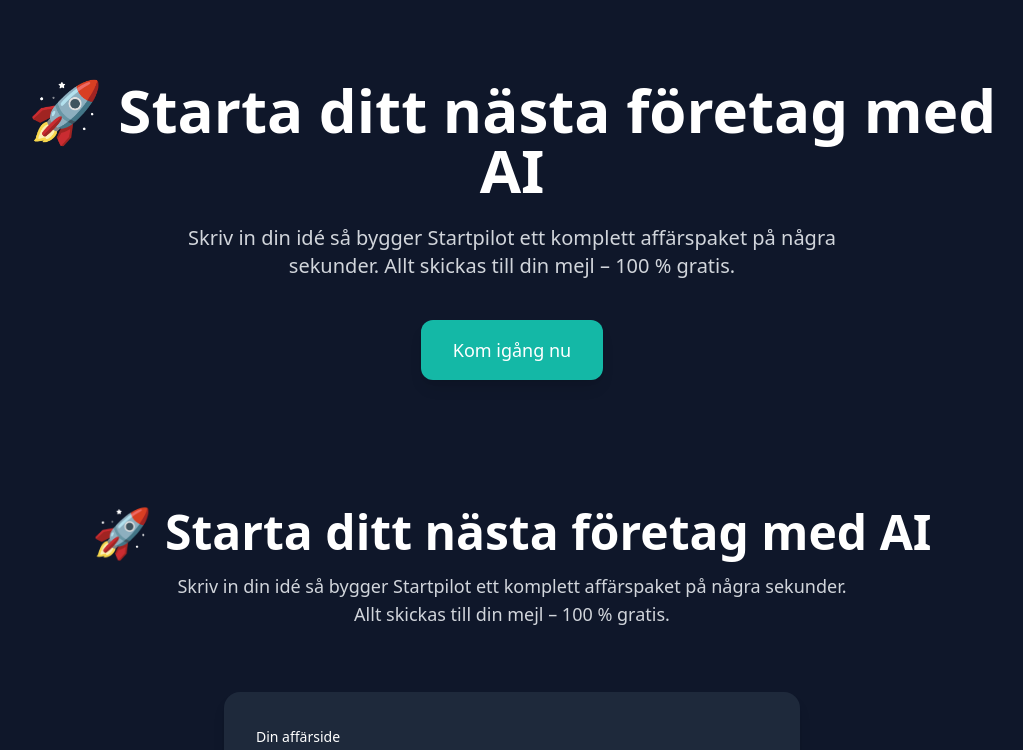
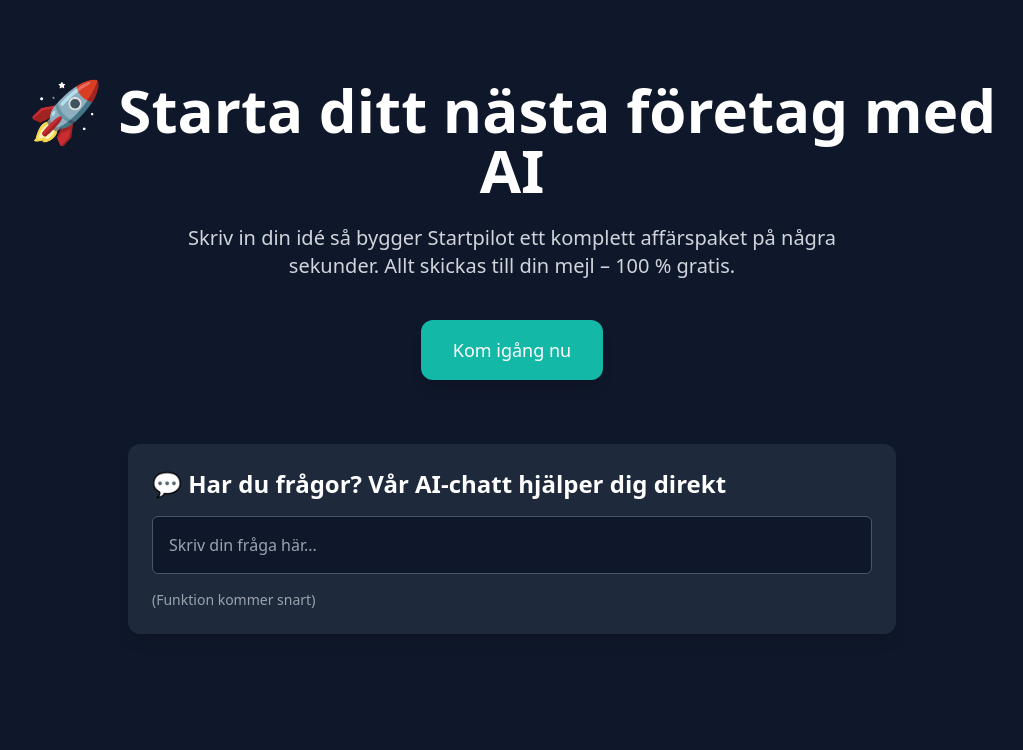
Before and after one commit to hrgr01/startpilot, a Next.js app: page / in a window 1280 px wide. Shown: the top 750 px of the page, without its empty margins (128-1151 px from the left). Built offline with nearby package versions, Linux system fonts and the light colour scheme.

Commit message:
Update Hero.js

```diff
--- a/components/Hero.js
+++ b/components/Hero.js
@@ -38,6 +38,23 @@ export default function Hero() {
           Kom igång nu
         </motion.div>
       </div>
+
+      {/* 🔥 Interaktiv AI-chattmodul (förslag) */}
+      <div className="mt-16 max-w-3xl mx-auto text-left">
+        <motion.div
+          initial={{ opacity: 0, y: 30 }}
+          animate={{ opacity: 1, y: 0 }}
+          transition={{ delay: 0.6, duration: 0.8 }}
+          className="bg-[#1e293b] p-6 rounded-xl shadow-lg"
+        >
+          <h2 className="text-2xl font-semibold mb-4">💬 Har du frågor? Vår AI-chatt hjälper dig direkt</h2>
+          <input
+            placeholder="Skriv din fråga här..."
+            className="w-full p-4 rounded-md bg-[#0f172a] border border-gray-600 text-white"
+          />
+          <div className="mt-4 text-sm text-gray-400">(Funktion kommer snart)</div>
+        </motion.div>
+      </div>
     </section>
   );
 }
```
